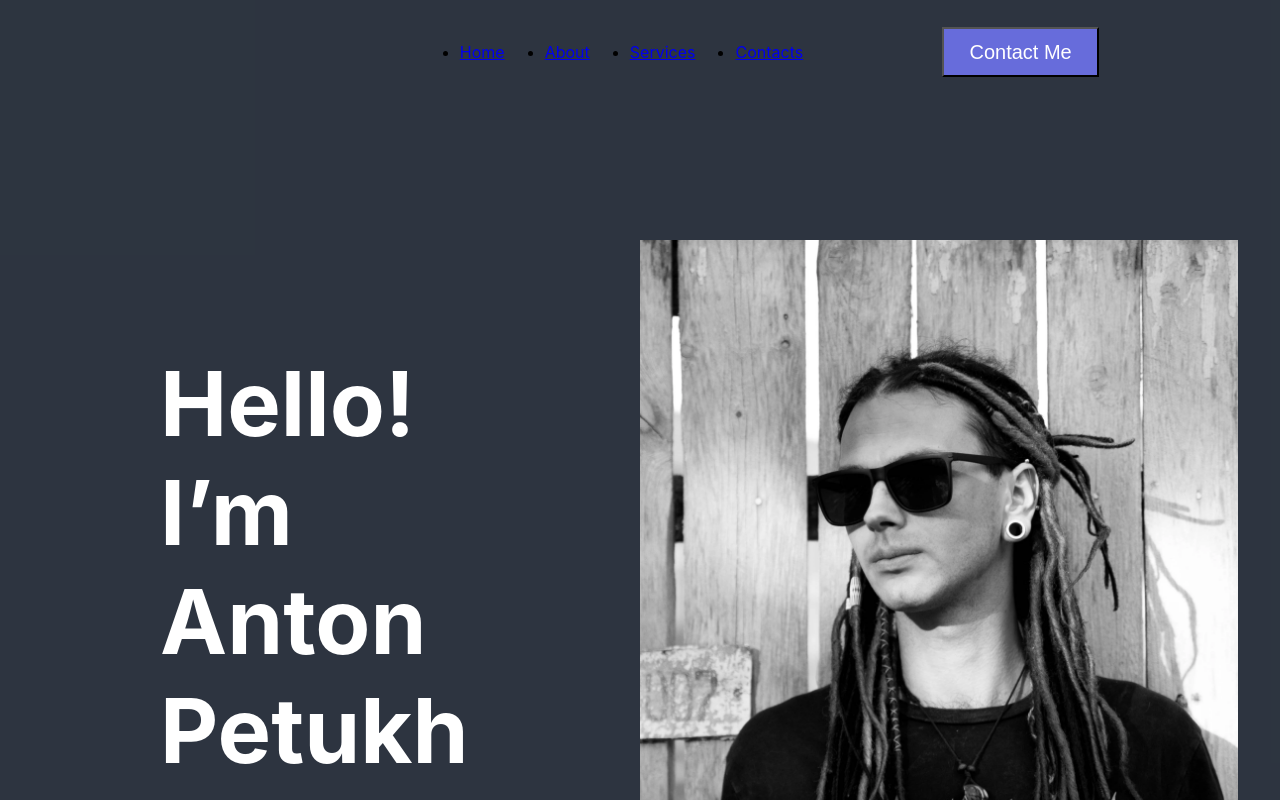
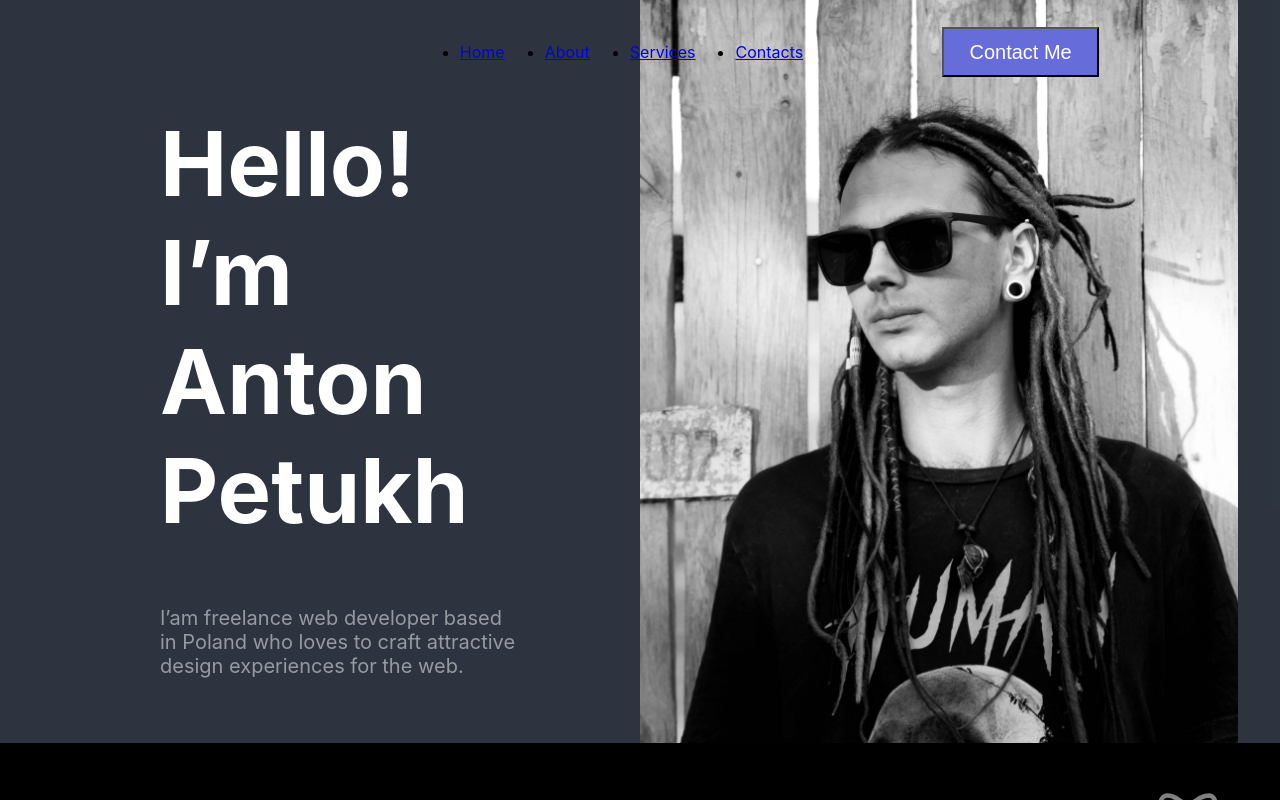
Before and after one commit to Anton162/Portfolio, a React app: page / in a window 1280 px wide. Shown: the top 800 px of the page. Built offline with nearby package versions, Linux system fonts and the light colour scheme.

Commit message:
added the fixed header

```diff
--- a/src/App.tsx
+++ b/src/App.tsx
@@ -11,6 +11,7 @@ import { Works } from "./layout/section/works/Works";
 function App() {
   return (
     <AppBox className="App">
+      <Header />
       <Main />
       <Skills />
       <Works />
--- a/src/layout/header/Header.tsx
+++ b/src/layout/header/Header.tsx
@@ -8,7 +8,12 @@ import { FlexWrapper } from "../../components/FlexWrapper";
 export const Header = () => {
   return (
     <StyledHeader>
-      <FlexWrapper align={"center"} justify={"space-evenly"} margin_top="0px">
+      <FlexWrapper
+        align={"center"}
+        justify={"space-evenly"}
+        margin_top="0px"
+        margin="0px"
+      >
         <Logo />
         <Menu />
         <Button />
@@ -20,4 +25,5 @@ export const Header = () => {
 const StyledHeader = styled.header`
   width: 100%;
   height: 140px;
+  position: fixed;
 `;
--- a/src/layout/section/main/Main.tsx
+++ b/src/layout/section/main/Main.tsx
@@ -7,8 +7,12 @@ import { Header } from "../../header/Header";
 export const Main = () => {
   return (
     <StyledMain>
-      <Header />
-      <FlexWrapper align={"center"} justify={"space-around"}>
+      <FlexWrapper
+        align={"center"}
+        justify={"space-around"}
+        margin="0"
+        margin_top="0"
+      >
         <BoxDescription>
           <MainTitle>Hello! I&rsquo;m Anton Petukh</MainTitle>
           <MainDescription>
@@ -24,11 +28,10 @@ export const Main = () => {
 
 const StyledMain = styled.div`
   width: 100%;
-  min-height: 1000px;
+  min-height: 743px;
   background: url(${photo}) no-repeat center right;
   background-size: 100% 50%;
   background: var(--blue, rgba(34, 42, 54, 0.95));
-  position: relative;
 `;
 
 const Photo = styled.img`
```
